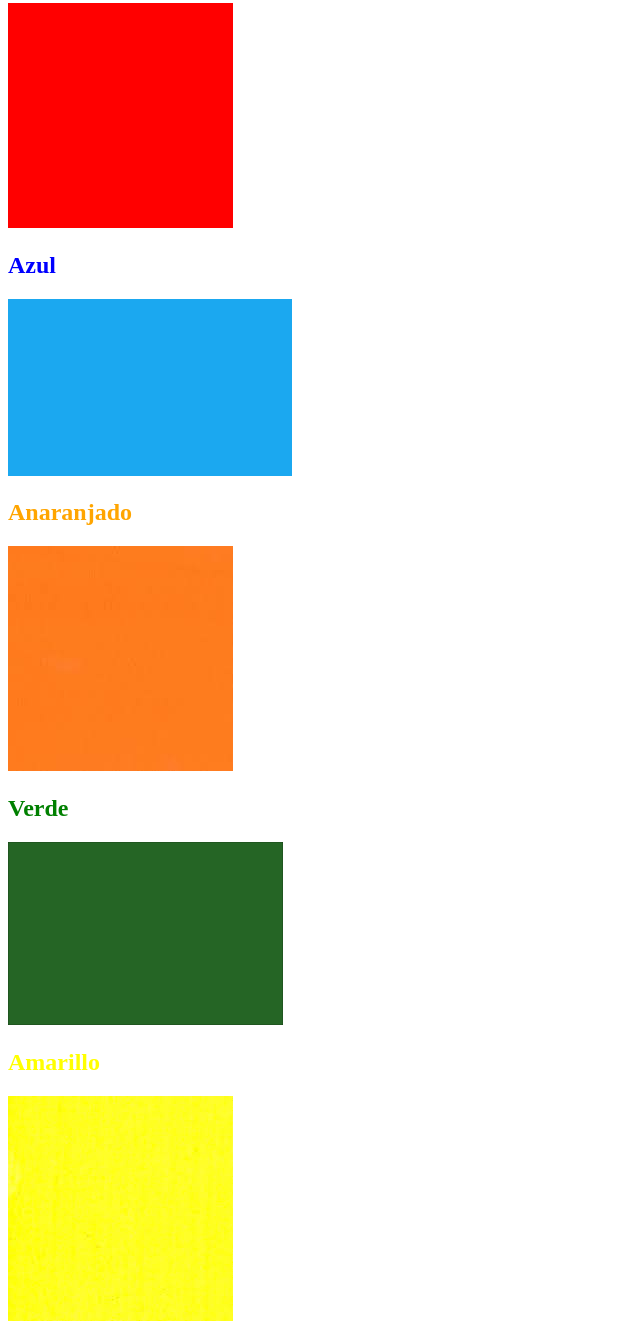
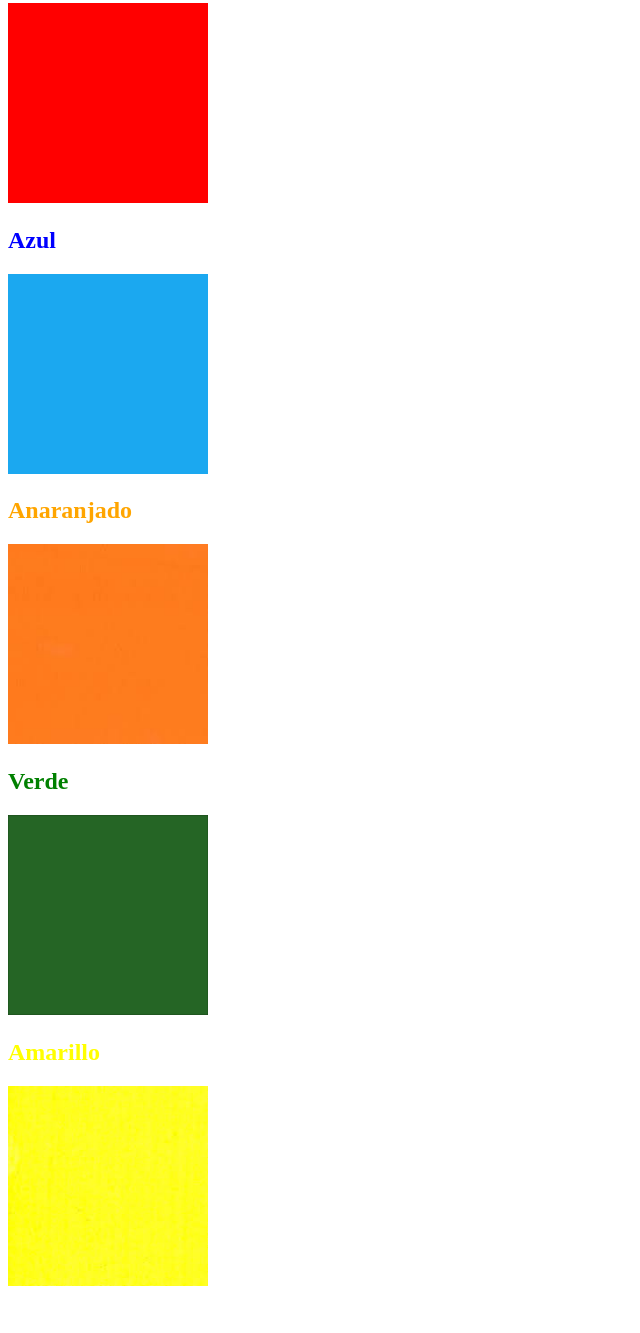
Before and after one commit to clareover/Clare-Over-Portfolio, a plain HTML site: page spanish-colors.html in a window 1280 px wide. Shown: the part 171-1504 px from the top of the page, without its empty margins (0-640 px from the left). After the commit the page ends 1469 px from the top, so only its background shows below. Drawn offline with Linux system fonts and the light colour scheme.

Commit message:
Update spanish-colors.html

```diff
--- a/spanish-colors.html
+++ b/spanish-colors.html
@@ -10,18 +10,18 @@
     <h1>Colors</h1>
     <h2>Learn the colors in Spanish!</h2>
     <h2 class="color-title" id="red">Rojo</h2>
-    <img src="./red.png" alt="red" />
+    <img src="./red.png" height="200" width="200" alt="red" />
 
     <h2 class="color-title" id="blue">Azul</h2>
-    <img src="./blue.png" alt="blue" />
+    <img src="./blue.png" height="200" width="200" alt="blue" />
 
     <h2 class="color-title" id="orange">Anaranjado</h2>
-    <img src="./orange.jpg" alt="orange" />
+    <img src="./orange.jpg" height="200" width="200" alt="orange" />
 
     <h2 class="color-title" id="green">Verde</h2>
-    <img src="./green.png" alt="green" />
+    <img src="./green.png" height="200" width="200" alt="green" />
 
     <h2 class="color-title" id="yellow">Amarillo</h2>
-    <img src="./yellow.jpg" alt="yellow" />
+    <img src="./yellow.jpg" height="200" width="200" alt="yellow" />
   </body>
 </html>
```
